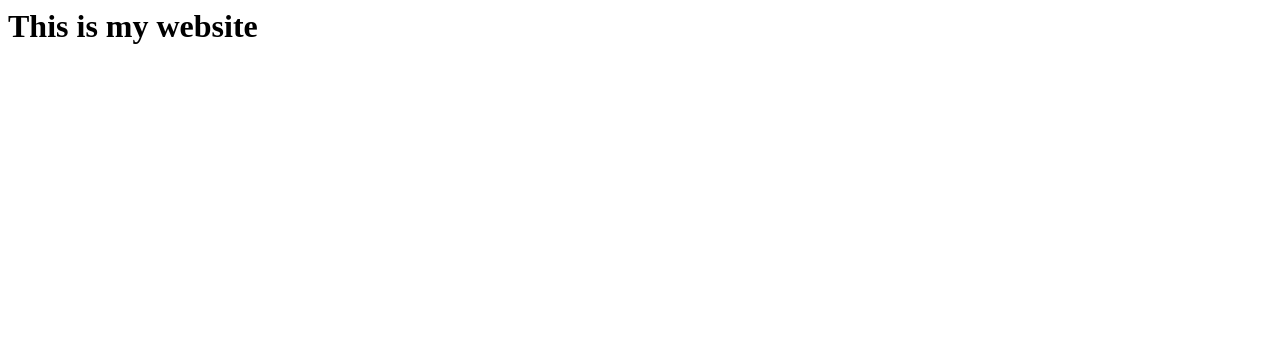
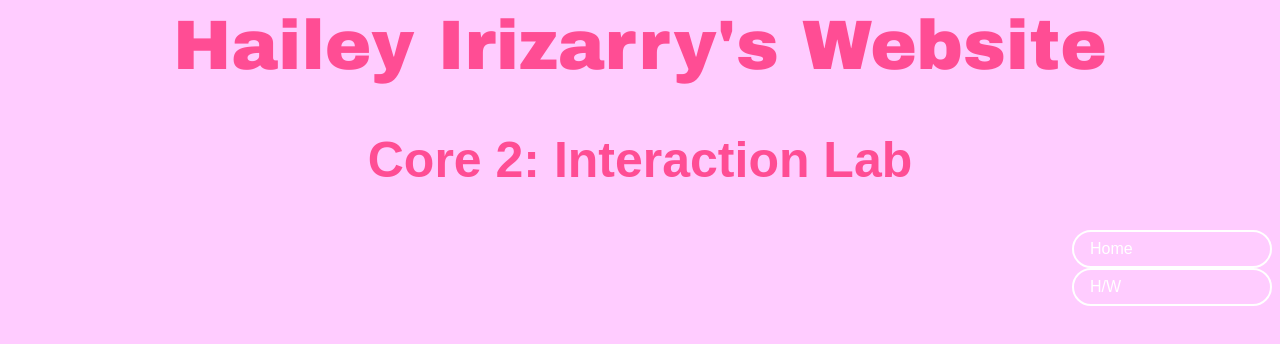
Before and after one commit to HaileyI/HaileyI.github.io, a plain HTML site: page index.html in a window 1280 px wide. Drawn offline with Linux system fonts and the light colour scheme.

Commit message:
website decorations

```diff
--- a/index.html
+++ b/index.html
@@ -2,7 +2,65 @@
     <head>
         <title>Hailey's Website</title>
     </head>
+    <style>
+        body{
+            background-color: #ffccff;
+            font-family: 'Gil Sans', sans-serif;
+            font-size: ;
+            text
+        }
+        h1{
+            text-align: center;
+            color: #ff4d94;
+            font-family: 'arial black', sans-serif;
+            font-size: 70px;
+
+        }
+        h2{
+           text-align: center;
+            color: #ff4d94;
+            font-family: 'arial', sans-serif;
+            font-size: 50px;
+        }
+        ul {
+  list-style-type: none;
+  margin: 0;
+  padding: 0;
+  width: 200px;
+  background-color: transparent;
+  float: right;
+
+}
+
+li a {
+  display: block;
+  color: white;
+  padding: 8px 16px;
+  border-radius: 25px;
+  border:2px solid white;
+  text-decoration: none;
+  font-family: arial, sans-serif;
+  font size: 30px;
+}
+li a.active {
+  background-color: #ffccff;
+  color: white;
+  border-radius: 25px;
+  border: 2px solid white;
+}
+
+li a:hover:not(.active) {
+  background-color: #ff80b3;
+  color: white;
+}
+
+    </style>
     <body>
-        <h1>This is my website</h1>
+        <h1>Hailey Irizarry's Website </h1>
+            <h2>Core 2: Interaction Lab </h2>
+            <ul>
+                <li><a class="active" href="#index.html">Home</a></li>
+                <li><a href=".Assignments.html">H/W</a></li>
+              </ul>
     </body>
 </html>
```
